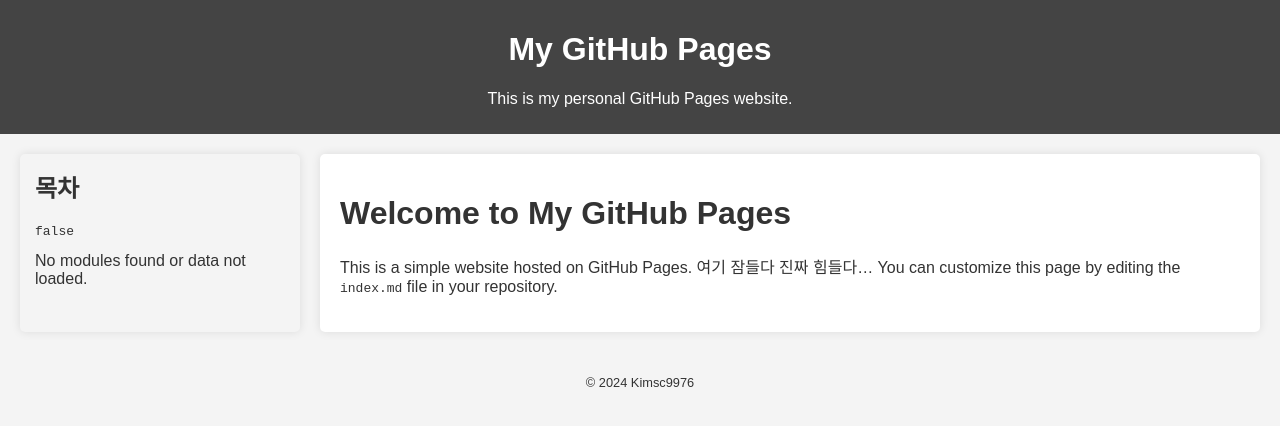
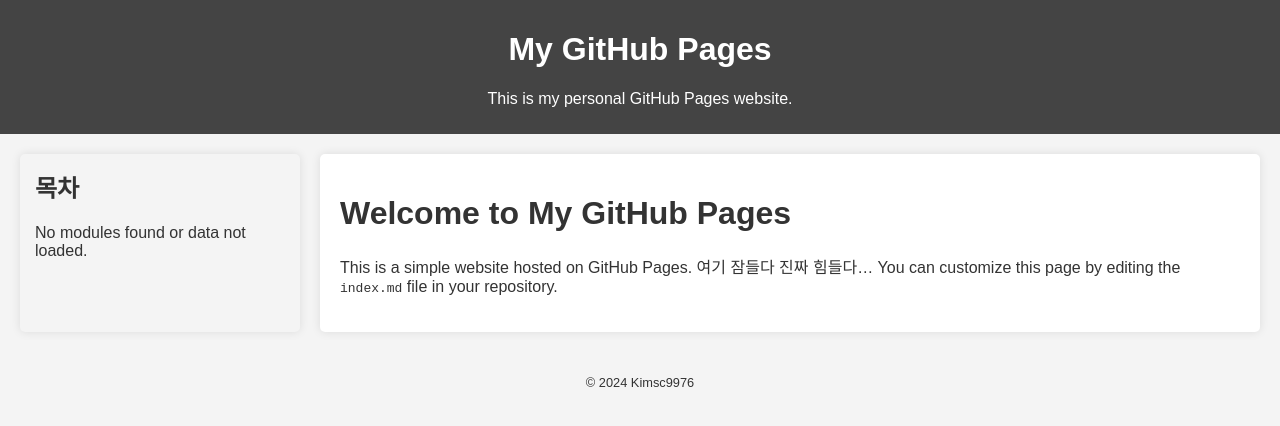
Before and after one commit to Kimsc9976/Kimsc9976.github.io, a Jekyll site: the page built from index.md, in a window 1280 px wide. Shown: the top 426 px of the page. Built offline with Jekyll 4.4.1, drawn with Linux system fonts in a browser that asks for light colours.

Commit message:
Fix : 진짜 끝남, 역시 지피티 보다는 docs..

```diff
--- a/_includes/sidebar.html
+++ b/_includes/sidebar.html
@@ -2,17 +2,17 @@
     <h2>목차</h2>
     <ul>
         {% assign modules = site.data.sidebar_structure %}
-        <pre>{{ modules | jsonify }}</pre>
         {% if modules %}
         {% for modules in modules %}
         <li>
-            <pre>{{modules[0]}}</pre>
-            <pre>{{modules[1]}}</pre>
+            {% assign module_name =  modules[0] %}
+            {% assign sub_modules =  modules[1] %}
             <a href="#">{{ module_name }}</a>
             <ul>
-                {% assign submodules = modules[module_name] %}
-                {% for submodule in submodules %}
-                <li>{{ submodule }}</li>
+                {% for submodule in sub_modules %}
+                <li>
+                    <a href="#">{{ submodule }}</a>
+                </li>
                 {% endfor %}
             </ul>
         </li>
```
